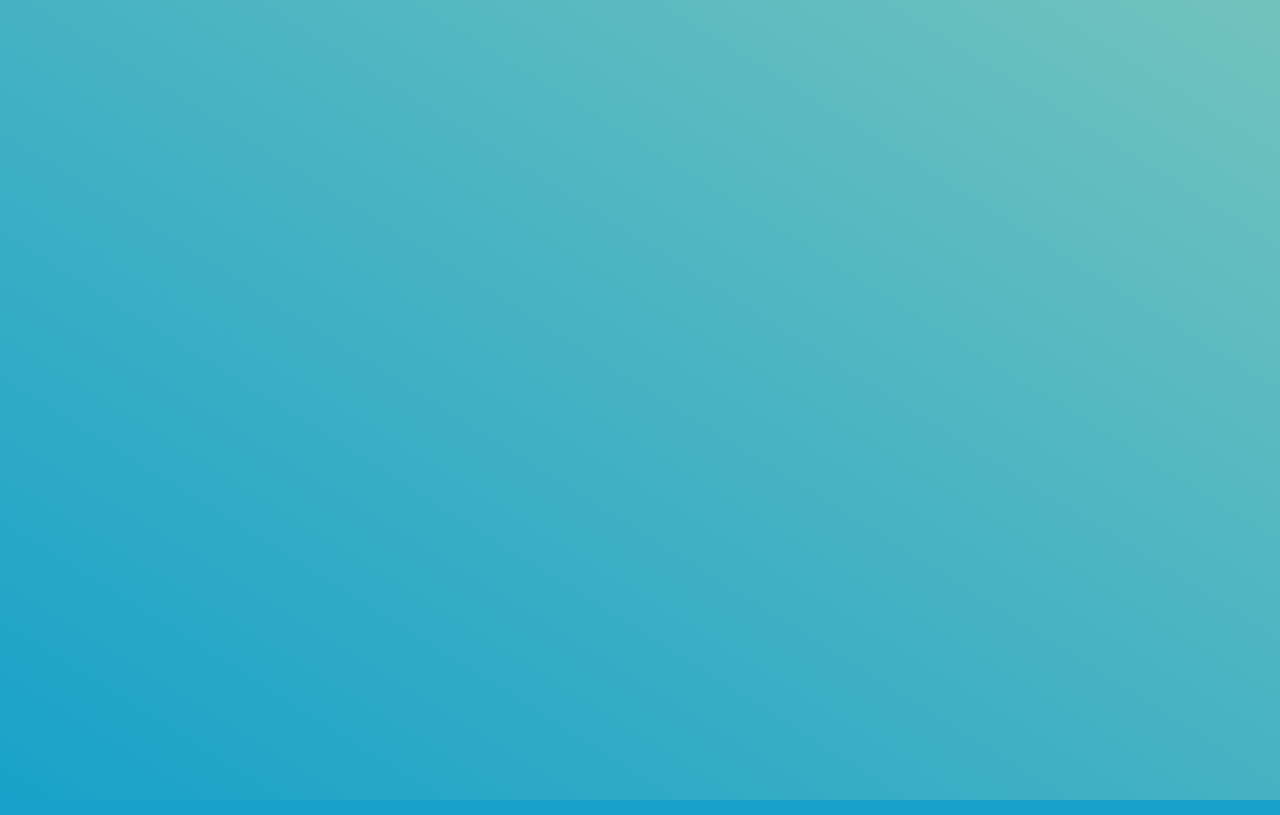
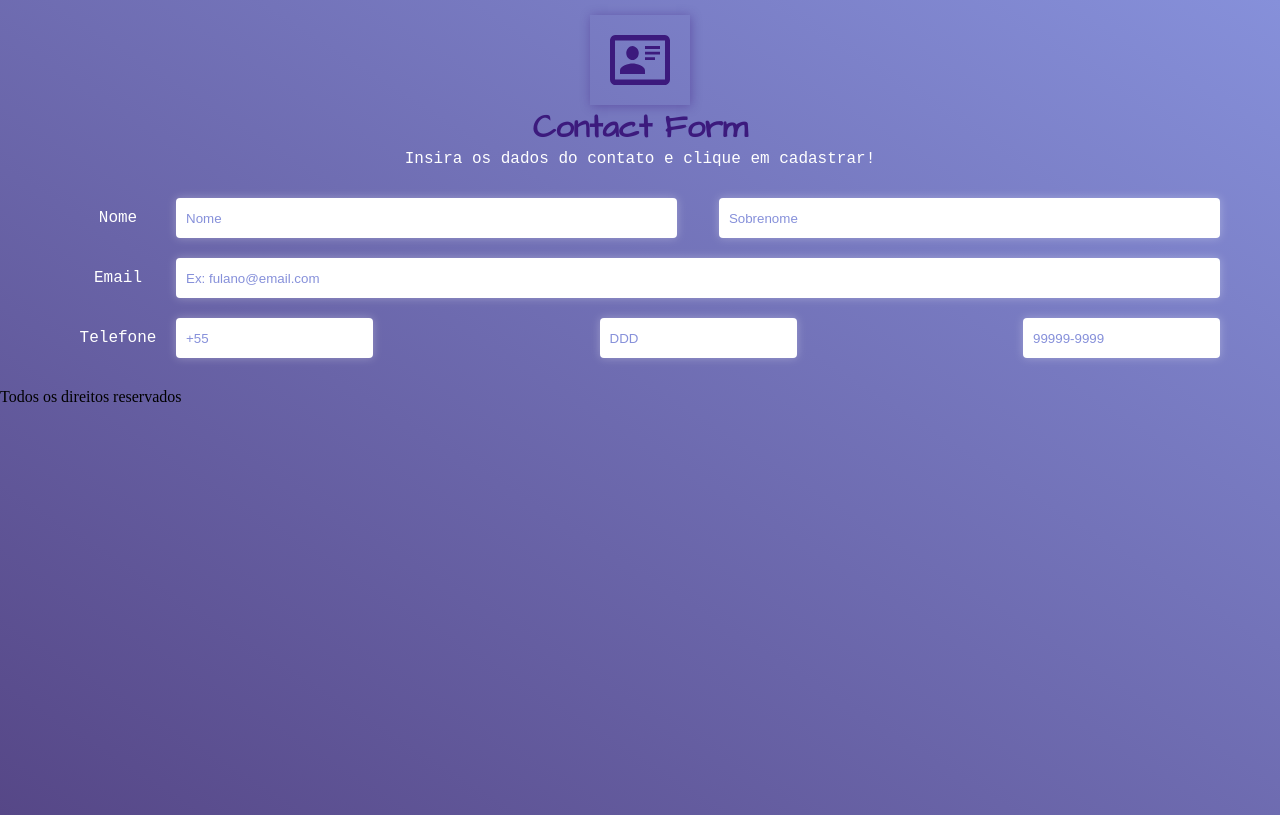
Before and after one commit to EduardoPereira30/Front-and-3S, a plain HTML site: page Contact Form/index.html in a window 1280 px wide. Drawn offline with Linux system fonts and the light colour scheme.

Commit message:
header Contact Form finalizada

```diff
--- a/Contact Form/css/style.css
+++ b/Contact Form/css/style.css
@@ -1,13 +1,118 @@
+@font-face {
+    font-family: Architects;
+    src: url(../css/fonts/Architects_Daughter/ArchitectsDaughter-Regular.ttf);
+}
+
 * {
     box-sizing: border-box;
     padding: 0px;
     margin: 0px;
+
 }
 
 body {
-
+    margin-top: 15px;
+    min-height: auto;
     height: 100vh;
     width: 100vw;
     background-color: #18a2c9;
-    background-image: linear-gradient(to left bottom, #72c3bd, #18a2c9);
+    background-image: linear-gradient(to left bottom, #8690DA, #564787);
+    background-repeat: no-repeat;
 }
+
+.container {
+    width: 100%;
+    height: 100%;
+    max-width: 1200px;
+
+    margin: 0 auto;
+    /* border: 1px solid white; */
+}
+
+.conteiner--flex {
+    display: flex;
+    align-items: center;
+    justify-content: center;
+    flex-direction: column;
+}
+
+.form--header__img-perfil {
+    width: 100px;
+
+    padding: 20px;
+    box-shadow: 1px 1px 10px rgba(60, 26, 125, 0.4);
+}
+
+.form--header__Titulo {
+    color: #3c1a7d;
+
+    font-family: Architects, sans-serif;
+}
+
+.form--header__Text {
+    font-family: 'Courier New', Courier, monospace;
+    text-align: center;
+    color: white;
+
+}
+
+.form-contact {
+    padding: 20px;
+}
+
+.form-contact__linha {
+    height: 60px;
+    display: flex;
+    justify-content: space-between;
+    width: 100%;
+    font-family: 'Courier New', Courier, monospace;
+    color: white;
+    /* border: 1px solid whitesmoke; */
+}
+
+.form-contact__col-b {
+    display: flex;
+    align-items: center;
+    justify-content: space-between;
+    width: 90%;
+    height: 100%;
+    /* border: 1px solid green; */
+}
+
+.form-contact__col-a {
+    display: flex;
+    align-items: center;
+    justify-content: center;
+    width: 10%;
+    height: 100%;
+    /* border: 1px solid darkblue; */
+}
+
+.form-contact__input {
+    height: 40px;
+    border-radius: 4px;
+    border: none;
+    box-shadow: 0px 0px 10px rgba(255, 255, 255, 0.3);
+    padding: 5px 10px;
+    outline: none;
+    transition: background-color 0.4s, color 0.4s;
+}
+
+.form-contact__input:focus {
+    background-color: #564787;
+    color: whitesmoke;
+    box-shadow: 0px 0px 15px rgba(255, 255, 255, 0.7);
+
+}
+
+.form-contact__metade {
+    width: 48%;
+}
+
+.form-contact__inteiro {
+    width: 100%;
+}
+
+.form-contact__input::placeholder {
+    color: #8690DA;
+}
--- a/Contact Form/index.html
+++ b/Contact Form/index.html
@@ -9,6 +9,55 @@
 </head>
 
 <body>
+    <header class="form--header">
+        <div class="container conteiner--flex">
+            <img class="form--header__img-perfil" src="./imagens/Vector.svg" alt="">
+            <h1 class="form--header__Titulo">Contact Form</h1>
+            <p class="form--header__Text">Insira os dados do contato e clique em cadastrar!</p>
+        </div>
+    </header>
+    <main>
+        <div class="container">
+            <form class="form-contact" action="">
+                <div class="form-contact__linha">
+                    <div class="form-contact__col-a"><label class="form-contact__label" for="">Nome</label></div>
+                    <div class="form-contact__col-b">
+                        <input class="form-contact__input form-contact__metade" type="text" id="nome" name="nome"
+                            placeholder="Nome">
+                        <input type="text" class="form-contact__input form-contact__metade" id="Sobrenome"
+                            name="Sobrenome" placeholder="Sobrenome">
+                    </div>
+                </div>
+
+
+                <div class="form-contact__linha">
+                    <div class="form-contact__col-a"><label class="form-contact__label" for="">Email</label></div>
+                    <div class="form-contact__col-b">
+                        <input class="form-contact__input form-contact__inteiro" type="text" id="Email" name="Email"
+                            placeholder="Ex: fulano@email.com">
+
+                    </div>
+                </div>
+
+
+
+                <div class="form-contact__linha">
+                    <div class="form-contact__col-a"><label class="form-contact__label" for="">Telefone</label>
+                    </div>
+                    <div class="form-contact__col-b">
+                        <input class="form-contact__input" type="text" id="" name="Email" placeholder="+55">
+                        <input class="form-contact__input" type="text" id="DDD" name="Email" placeholder="DDD">
+                        <input class="form-contact__input" type="number" id="Telefone" name="Email"
+                            placeholder="99999-9999">
+
+                    </div>
+                </div>
+            </form>
+        </div>
+    </main>
+    <footer>
+        Todos os direitos reservados
+    </footer>
 
 </body>
 
--- /dev/null
+++ b/Contact Form/responsivo/responsivo.css
@@ -0,0 +1,40 @@
+/* DESKTOP FIRST */
+/* DESKTOP >= 992px ate infinito */
+
+* {
+    margin: 0;
+    padding: 0;
+    box-sizing: border-box;
+}
+
+h1 {
+    font-family: Arial, Helvetica, sans-serif;
+}
+
+/* smartphones < 768px (0px ate 767px) */
+
+
+/* breakpoints | ponto de quebra do layout */
+/* tablets < 992px (768px ate 991px) */
+@media screen and (max-width: 991px) {
+
+    h1 {
+        color: rgb(194, 40, 161);
+    }
+
+    img {
+        display: none
+    }
+}
+
+@media screen and (max-width: 767px) {
+    h1 {
+        color: cornflowerblue;
+
+    }
+
+    img {
+        display: block
+    }
+
+}
```
Also changed, not shown: Contact Form/css/fonts/Architects_Daughter/OFL.txt (added, +93 -0 lines), Contact Form/responsivo/responsivo.html (added, +19 -0 lines), Review-CSS/bemcss/menu.html (+8 -1 lines), Review-CSS/bemcss/style.css (+19 -0 lines), Contact Form/css/fonts/Architects_Daughter/ArchitectsDaughter-Regular.ttf (added), Contact Form/imagens/Vector.svg (added), Review-CSS/bemcss/imgs/vetor-de-ícone-perfil-do-avatar-padrão-foto-usuário-mídia-social-183042379.webp (added).
